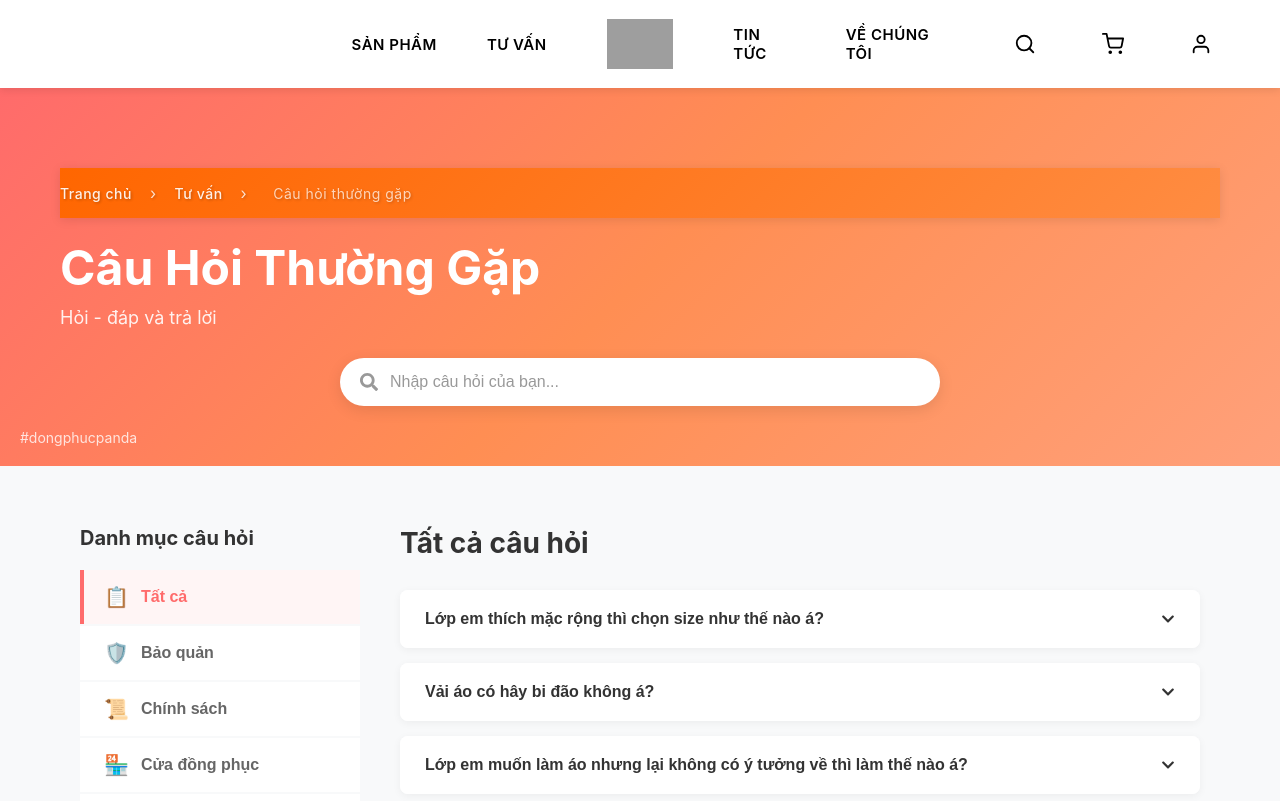
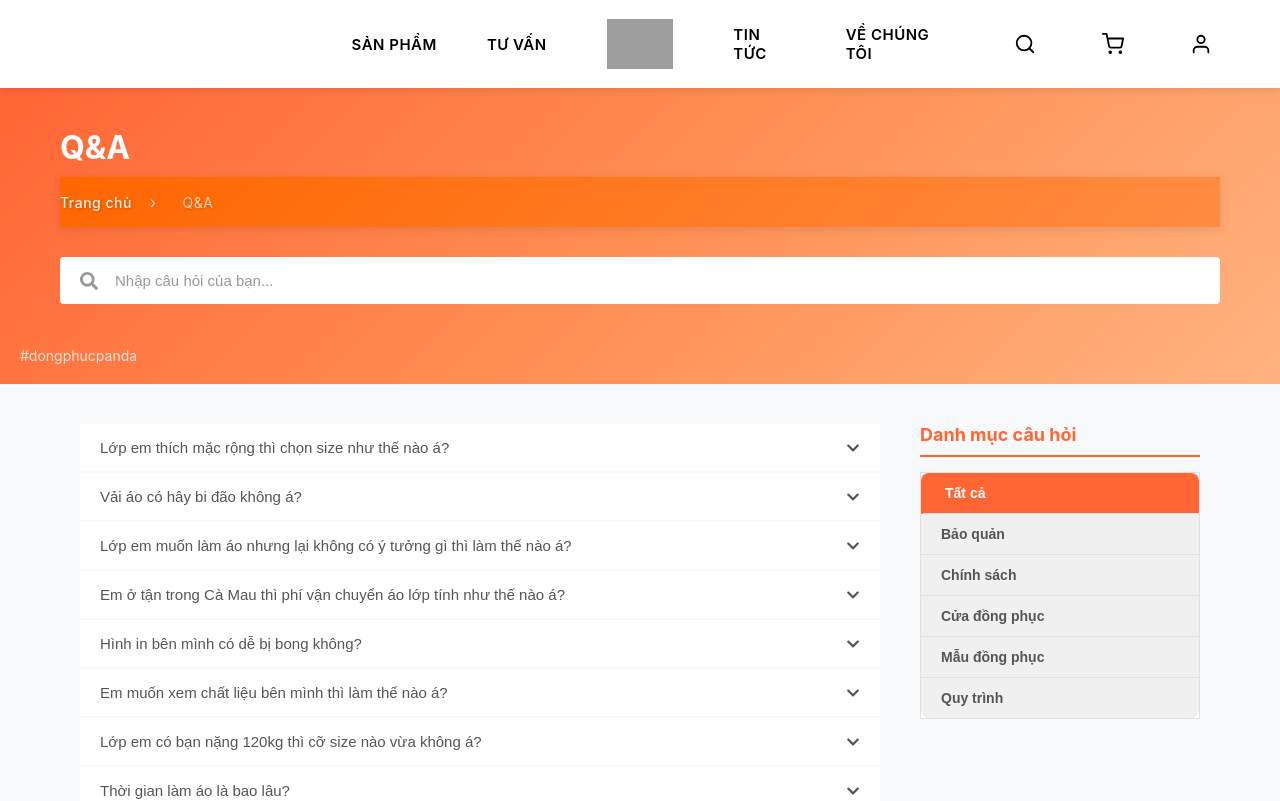
Before and after one commit to Khuongvjppro/FE, a React (Vite) app: page /tu-van/faq in a window 1280 px wide. Shown: the top 801 px of the page. Built offline with nearby package versions, Linux system fonts and the light colour scheme; data requests are answered from the project's data file; grey boxes are pictures that could not be loaded.

Commit message:
fix tư vấn

```diff
--- a/src/pages/FAQPage.css
+++ b/src/pages/FAQPage.css
@@ -4,8 +4,8 @@
 
 /* Hero Section */
 .faq-hero {
-  background: linear-gradient(135deg, #ff6b6b 0%, #ff8e53 50%, #ffa07a 100%);
-  padding: 80px 0 60px;
+  background: linear-gradient(135deg, #ff6634 0%, #ff8e53 50%, #ffb380 100%);
+  padding: 40px 0 80px;
   color: white;
   position: relative;
 }
@@ -16,9 +16,20 @@
   padding: 0 20px;
 }
 
+.faq-badge {
+  display: inline-block;
+  background: transparent;
+  padding: 0;
+  border-radius: 0;
+  font-size: 32px;
+  font-weight: bold;
+  margin-bottom: 10px;
+  letter-spacing: 0;
+}
+
 .breadcrumb {
   font-size: 14px;
-  margin-bottom: 20px;
+  margin-bottom: 30px;
 }
 
 .breadcrumb a {
@@ -35,26 +46,13 @@
   margin: 0 10px;
 }
 
-.faq-hero-title {
-  font-size: 48px;
-  font-weight: bold;
-  margin: 0 0 10px 0;
-  text-transform: capitalize;
+.faq-hero .faq-search {
+  position: relative;
+  max-width: 100%;
+  margin: 0;
 }
 
-.faq-subtitle {
-  font-size: 18px;
-  opacity: 0.9;
-  margin-bottom: 30px;
-}
-
-.faq-search {
-  position: relative;
-  max-width: 600px;
-  margin: 0 auto;
-}
-
-.faq-search .search-icon {
+.faq-hero .faq-search .search-icon {
   position: absolute;
   left: 20px;
   top: 50%;
@@ -63,17 +61,18 @@
   font-size: 18px;
 }
 
-.faq-search input {
+.faq-hero .faq-search input {
   width: 100%;
-  padding: 15px 20px 15px 50px;
+  padding: 15px 20px 15px 55px;
   border: none;
-  border-radius: 50px;
-  font-size: 16px;
+  border-radius: 4px;
+  font-size: 15px;
   outline: none;
-  box-shadow: 0 4px 15px rgba(0, 0, 0, 0.1);
+  background: white;
+  color: #666;
 }
 
-.faq-search input::placeholder {
+.faq-hero .faq-search input::placeholder {
   color: #999;
 }
 
@@ -87,7 +86,7 @@
 
 /* FAQ Content */
 .faq-content {
-  padding: 60px 0;
+  padding: 40px 0 60px;
   background: #f8f9fa;
 }
 
@@ -99,115 +98,117 @@
   padding: 0 20px;
 }
 
+/* FAQ List */
+.faq-list {
+  flex: 1;
+  min-width: 0;
+}
+
 /* Sidebar */
 .faq-sidebar {
   width: 280px;
   flex-shrink: 0;
+  order: 2;
 }
 
 .faq-sidebar h3 {
-  font-size: 20px;
+  font-size: 18px;
   font-weight: bold;
-  color: #333;
-  margin-bottom: 20px;
+  color: #ff6634;
+  margin-bottom: 15px;
+  padding-bottom: 10px;
+  border-bottom: 2px solid #ff6634;
+}
+
+.sidebar-items {
+  background: white;
+  border-radius: 0;
+  overflow: hidden;
+  box-shadow: none;
+  border: 1px solid #e0e0e0;
 }
 
 .sidebar-item {
-  display: flex;
-  align-items: center;
-  gap: 12px;
+  display: block;
   width: 100%;
-  padding: 15px 20px;
-  background: white;
+  padding: 12px 20px;
+  background: #f0f0f0;
   border: none;
-  border-left: 4px solid transparent;
+  border-bottom: 1px solid #e0e0e0;
   text-align: left;
-  font-size: 16px;
-  color: #666;
+  font-size: 14px;
+  color: #555;
   cursor: pointer;
   transition: all 0.3s;
-  margin-bottom: 2px;
-}
-
-.sidebar-item:first-child {
-  border-top-left-radius: 8px;
-  border-top-right-radius: 8px;
 }
 
 .sidebar-item:last-child {
-  border-bottom-left-radius: 8px;
-  border-bottom-right-radius: 8px;
+  border-bottom: none;
 }
 
 .sidebar-item:hover {
-  background: #f8f9fa;
-  color: #ff6b6b;
+  background: #e8e8e8;
+  color: #333;
+  padding-left: 20px;
 }
 
 .sidebar-item.active {
-  background: #fff5f5;
-  border-left-color: #ff6b6b;
-  color: #ff6b6b;
+  background: #ff6634;
+  color: white;
   font-weight: 600;
+  border-left: 4px solid #ff6634;
+  padding-left: 20px;
 }
 
-.category-icon {
-  font-size: 20px;
-}
 
-/* FAQ List */
-.faq-list {
-  flex: 1;
-}
-
-.faq-section-title {
-  font-size: 28px;
-  font-weight: bold;
-  color: #333;
-  margin-bottom: 30px;
-}
 
 .faq-items {
   display: flex;
   flex-direction: column;
-  gap: 15px;
+  gap: 0;
 }
 
 .faq-item {
   background: white;
-  border-radius: 8px;
+  border: none;
+  margin-bottom: 2px;
   overflow: hidden;
-  box-shadow: 0 2px 8px rgba(0, 0, 0, 0.05);
-  transition: box-shadow 0.3s;
+  transition: all 0.3s;
 }
 
 .faq-item:hover {
-  box-shadow: 0 4px 12px rgba(0, 0, 0, 0.1);
+  background: #f8f9fa;
 }
 
 .faq-question {
   width: 100%;
-  padding: 20px 25px;
+  padding: 15px 20px;
   background: white;
   border: none;
   display: flex;
   justify-content: space-between;
   align-items: center;
   text-align: left;
-  font-size: 16px;
-  font-weight: 600;
-  color: #333;
+  font-size: 15px;
+  font-weight: 500;
+  color: #555;
   cursor: pointer;
   transition: all 0.3s;
 }
 
 .faq-question:hover {
-  color: #ff6b6b;
+  background: #f8f9fa;
+  color: #333;
 }
 
 .faq-item.active .faq-question {
-  color: #ff6b6b;
-  background: #fff5f5;
+  background: #ff6634;
+  color: white;
+  font-weight: 600;
+}
+
+.faq-item.active .faq-question svg {
+  color: white;
 }
 
 .faq-question svg {
@@ -218,10 +219,11 @@
 }
 
 .faq-answer {
-  padding: 0 25px 25px 25px;
-  color: #666;
+  padding: 20px;
+  color: #555;
   line-height: 1.8;
-  font-size: 15px;
+  font-size: 14px;
+  background: white;
   animation: slideDown 0.3s ease-out;
 }
 
@@ -251,21 +253,39 @@
 
   .faq-sidebar {
     width: 100%;
+    order: 1;
+    margin-bottom: 30px;
+  }
+
+  .faq-list {
+    order: 2;
+  }
+
+  .sidebar-items {
+    display: flex;
+    flex-wrap: wrap;
+    gap: 10px;
+    padding: 15px;
   }
 
   .sidebar-item {
-    display: inline-flex;
-    width: auto;
-    margin-right: 10px;
-    margin-bottom: 10px;
-    border-radius: 8px;
-    border-left: none;
-    border-bottom: 3px solid transparent;
+    flex: 0 0 auto;
+    padding: 10px 20px;
+    border-radius: 20px;
+    border: 1px solid #e0e0e0;
+    border-bottom: 1px solid #e0e0e0;
+  }
+
+  .sidebar-item:hover {
+    padding-left: 20px;
   }
 
   .sidebar-item.active {
-    border-left: none;
-    border-bottom-color: #ff6b6b;
+    background: #ff6634;
+    color: white;
+    border: 1px solid #ff6634;
+    border-left: 1px solid #ff6634;
+    padding-left: 20px;
   }
 }
 
--- a/src/pages/FAQPage.jsx
+++ b/src/pages/FAQPage.jsx
@@ -12,69 +12,69 @@ function FAQPage() {
   const faqData = [
     {
       id: 1,
-      category: "size",
+      category: "store",
       question: "Lớp em thích mặc rộng thì chọn size như thế nào á?",
-      answer: "Nếu lớp mình thích mặc form rộng thì hãy tăng 2 size so với bảng size mà Panda cung cấp phù hợp nhất. Hiện tại Panda cũng ra mắt form áo oversize trong trang bộ sưu tập của mình để các bạn có thể tham khảo thêm để chọn được mẫu áo phù hợp nhất nhé. Ngoài ra lớp mình cũng có thể tìm tin trên Panda được hỗ trợ tốt nhất nhé."
+      answer: "Nếu lớp mình thích mặc form rộng thì hãy tăng 2 size so với bảng size mà Panda cung cấp nha. Hiện tại Panda cũng ra mắt form áo oversize form rộng thời trang, lớp mình có thể tham khảo thêm để chọn được một chiếc áo phù hợp nhất nhé. Ngoài ra lớp mình cũng có thể nhắn tin cho Panda được hỗ trợ tốt nhất nhé."
     },
     {
       id: 2,
-      category: "material",
+      category: "warranty",
       question: "Vải áo có hây bi đão không á?",
-      answer: "Chất liệu vải mà Panda sử dụng đều là những loại vải cao cấp, không hây bi, co giãn tốt, thấm hút mồ hôi tốt và thoáng mát. Panda cam kết chất lượng vải đạt chuẩn cho mọi sản phẩm."
+      answer: "Vải áo của Panda được pha thêm sợi co giãn spandex nên có độ co giãn cực tốt, không bị đão như các chất vải bình thường. Tuy nhiên để có thể giữ gin chiếc áo tốt hơn thì hãy giặt áo bằng tay và băng nước lạnh các em nhé!!"
     },
     {
       id: 3,
-      category: "design",
-      question: "Lớp em muốn làm áo nhưng lại không có ý tưởng về thì làm thế nào á?",
-      answer: "Em ở tận trong Cà Mau thì phí vận chuyển có lớp tính như thế nào á? Panda sẽ hỗ trợ miễn phí thiết kế cho lớp em. Đội ngũ thiết kế của Panda sẽ tư vấn và đưa ra những ý tưởng phù hợp nhất với lớp mình. Em chỉ cần cung cấp thông tin cơ bản về lớp và yêu cầu, Panda sẽ lo hết."
+      category: "policy",
+      question: "Lớp em muốn làm áo nhưng lại không có ý tưởng gì thì làm thế nào á?",
+      answer: "Hiện tại Panda Uniform đang có chương trình miễn phí thiết kế nên nếu lớp mình chưa có ý tưởng gì thì cũng sẽ được các anh chị tư vấn và thiết kế đến khi ứng ý mới thôi nhé! Ngoài ra thì Panda cũng có rất nhiều những bộ thiết kế mẫu cực kì đẹp và bắt mắt cho lớp tham khảo thêm. Vậy còn chờ gì mà chưa liên hệ Panda ngay nào!"
     },
     {
       id: 4,
-      category: "shipping",
-      question: "Em ở tận trong Cà Mau thì phí vận chuyển có lớp tính như thế nào á?",
-      answer: "Panda miễn phí vận chuyển cho tất cả các đơn hàng trên toàn quốc. Dù em ở đâu, Cà Mau hay bất kỳ tỉnh thành nào, Panda đều giao hàng miễn phí cho em nhé."
+      category: "policy",
+      question: "Em ở tận trong Cà Mau thì phí vận chuyển áo lớp tính như thế nào á?",
+      answer: "Panda Uniform miễn phí vận chuyển áo lớp trên toàn quốc, nên các em ở xa cứ yên tâm đặt áo nha"
     },
     {
       id: 5,
-      category: "print",
+      category: "warranty",
       question: "Hình in bên mình có dễ bị bong không?",
-      answer: "Hình in của Panda sử dụng công nghệ in hiện đại, chất lượng cao, đảm bảo độ bền màu và không bị bong tróc sau nhiều lần giặt. Panda cam kết chất lượng in ấn đạt chuẩn và bền đẹp theo thời gian."
+      answer: "Mỗi chiếc áo của Panda Uniform đều được sử dụng mực in chất lượng cao nên sẽ không bong nhé! Tuy nhiên các em nhớ bảo quản áo theo đúng hướng dẫn để giữ gin tuổi thọ của chiếc áo thật lâu nha"
     },
     {
       id: 6,
-      category: "material",
+      category: "policy",
       question: "Em muốn xem chất liệu bên mình thì làm thế nào á?",
-      answer: "Em có thể ghé trực tiếp văn phòng/xưởng của Panda để xem và sờ trực tiếp chất liệu vải. Hoặc em có thể xem chi tiết các loại vải trên website tại mục 'Tư vấn > Chất liệu vải' với đầy đủ thông tin và hình ảnh."
+      answer: "Panda Uniform có hỗ trợ gửi áo mẫu về tận noi để lớp mình có thể test chất vải thoải mái em nhé. Nhanh tay đăng ký nhận áo mẫu thôi nào lớp mình ơi!"
     },
     {
       id: 7,
-      category: "size",
+      category: "store",
       question: "Lớp em có bạn nặng 120kg thì cỡ size nào vừa không á?",
-      answer: "Với bạn nặng 120kg, Panda khuyên nên chọn size 6XL hoặc có thể may đo theo số đo cụ thể. Panda có thể hỗ trợ may đo riêng theo yêu cầu để đảm bảo áo vừa vặn và thoải mái nhất cho bạn."
+      answer: "Panda có size áo từ S-6XL cho các bạn nặng tới 150kg nên các bạn yên tâm là vẫn có size mặc vừa nha"
     },
     {
       id: 8,
       category: "process",
       question: "Thời gian làm áo là bao lâu?",
-      answer: "Thời gian sản xuất áo đồng phục thường từ 10-15 ngày làm việc kể từ khi xác nhận đơn hàng và thiết kế. Tuy nhiên, tùy vào số lượng và độ phức tạp của thiết kế mà thời gian có thể thay đổi. Panda sẽ thông báo cụ thể cho từng đơn hàng."
+      answer: "Thời gian sản xuất trung bình của Panda là 7-10 ngày (không tính chủ nhật và ngày lễ) vì vậy Panda đảm bảo được cho khách hàng những đơn hàng gấp cần nhanh. Nhưng lớp mình đừng quên đặt áo sớm để nhận được nhiều quà tặng ưu đãi từ Panda đó nha!"
     },
     {
       id: 9,
-      category: "process",
+      category: "design",
       question: "Số lượng bao nhiêu trở lên thì được làm áo?",
-      answer: "Panda nhận đơn hàng từ 15 áo trở lên. Với số lượng từ 15-30 áo, Panda đã có thể hỗ trợ sản xuất với giá ưu đãi. Số lượng càng nhiều thì giá càng tốt nhé."
+      answer: "Với sản phẩm áo bóng cháy, áo gió Panda nhận sản xuất từ 20 chiếc trở lên, với các mẫu áo khác từ 10 chiếc trở lên"
     },
     {
       id: 10,
-      category: "price",
+      category: "design",
       question: "Giá áo đồng phục ở Panda như thế nào?",
-      answer: "Giá áo đồng phục tại Panda dao động từ 120.000đ - 350.000đ/áo tùy vào chất liệu vải, kiểu dáng, số lượng và phương thức in. Để biết giá chính xác, em hãy liên hệ trực tiếp với Panda để được tư vấn và báo giá chi tiết nhất nhé."
+      answer: "Giá áo đồng phục tại Panda Uniform sẽ tùy thuộc vào số lượng, loại vải, số màu trong hình in, kiểu dáng, các chi tiết may thêm. Để biết thêm thông tin chi tiết, các bạn có thể liên hệ với Panda trực tiếp qua hotline: 1900 8697 hoặc liên hệ Fanpage để được hỗ trợ nhanh nhất nhé."
     },
     {
       id: 11,
-      category: "warranty",
+      category: "policy",
       question: "Trường hợp áo bị lỗi khi nhận hàng xử lý ra sao?",
-      answer: "Nếu áo có lỗi từ phía sản xuất (lỗi kỹ thuật, lỗi in ấn, sai size...), Panda sẽ chịu trách nhiệm đổi mới hoàn toàn miễn phí. Trong vòng 7 ngày kể từ khi nhận hàng, nếu phát hiện lỗi, vui lòng liên hệ ngay với Panda để được hỗ trợ xử lý nhanh nhất."
+      answer: "Với các trường hợp sản phẩm bị lỗi trong quy trình sản xuất, in sai màu, không đúng thiết kế đã chốt, chúng mình hãy phản hồi trực tiếp với nhân viên kinh doanh hoặc gọi tới hotline để nhận được những phương án giải quyết hợp lý nhé!"
     }
   ];
 
@@ -104,15 +104,12 @@ function FAQPage() {
         {/* Hero Banner */}
         <div className="faq-hero">
           <div className="container">
+            <div className="faq-badge">Q&A</div>
             <div className="breadcrumb">
               <Link to="/">Trang chủ</Link>
               <span className="separator">›</span>
-              <Link to="/tu-van">Tư vấn</Link>
-              <span className="separator">›</span>
-              <span>Câu hỏi thường gặp</span>
+              <span>Q&A</span>
             </div>
-            <h1 className="faq-hero-title">Câu hỏi thường gặp</h1>
-            <p className="faq-subtitle">Hỏi - đáp và trả lời</p>
 
             {/* Search Box */}
             <div className="faq-search">
@@ -132,26 +129,8 @@ function FAQPage() {
         <div className="faq-content">
           <div className="container">
             <div className="faq-layout">
-              {/* Sidebar */}
-              <aside className="faq-sidebar">
-                <h3>Danh mục câu hỏi</h3>
-                {categories.map(category => (
-                  <button
-                    key={category.id}
-                    className={`sidebar-item ${activeSection === category.id ? "active" : ""}`}
-                    onClick={() => setActiveSection(category.id)}
-                  >
-                    <span className="category-icon">{category.icon}</span>
-                    {category.label}
-                  </button>
-                ))}
-              </aside>
-
-              {/* FAQ List */}
+              {/* FAQ List - Left Side */}
               <div className="faq-list">
-                <h2 className="faq-section-title">
-                  {activeSection === "all" ? "Tất cả câu hỏi" : categories.find(c => c.id === activeSection)?.label}
-                </h2>
 
                 {filteredFAQs.length > 0 ? (
                   <div className="faq-items">
@@ -181,6 +160,22 @@ function FAQPage() {
                   </div>
                 )}
               </div>
+
+              {/* Sidebar - Right Side */}
+              <aside className="faq-sidebar">
+                <h3>Danh mục câu hỏi</h3>
+                <div className="sidebar-items">
+                  {categories.map(category => (
+                    <button
+                      key={category.id}
+                      className={`sidebar-item ${activeSection === category.id ? "active" : ""}`}
+                      onClick={() => setActiveSection(category.id)}
+                    >
+                      {category.label}
+                    </button>
+                  ))}
+                </div>
+              </aside>
             </div>
           </div>
         </div>
```
